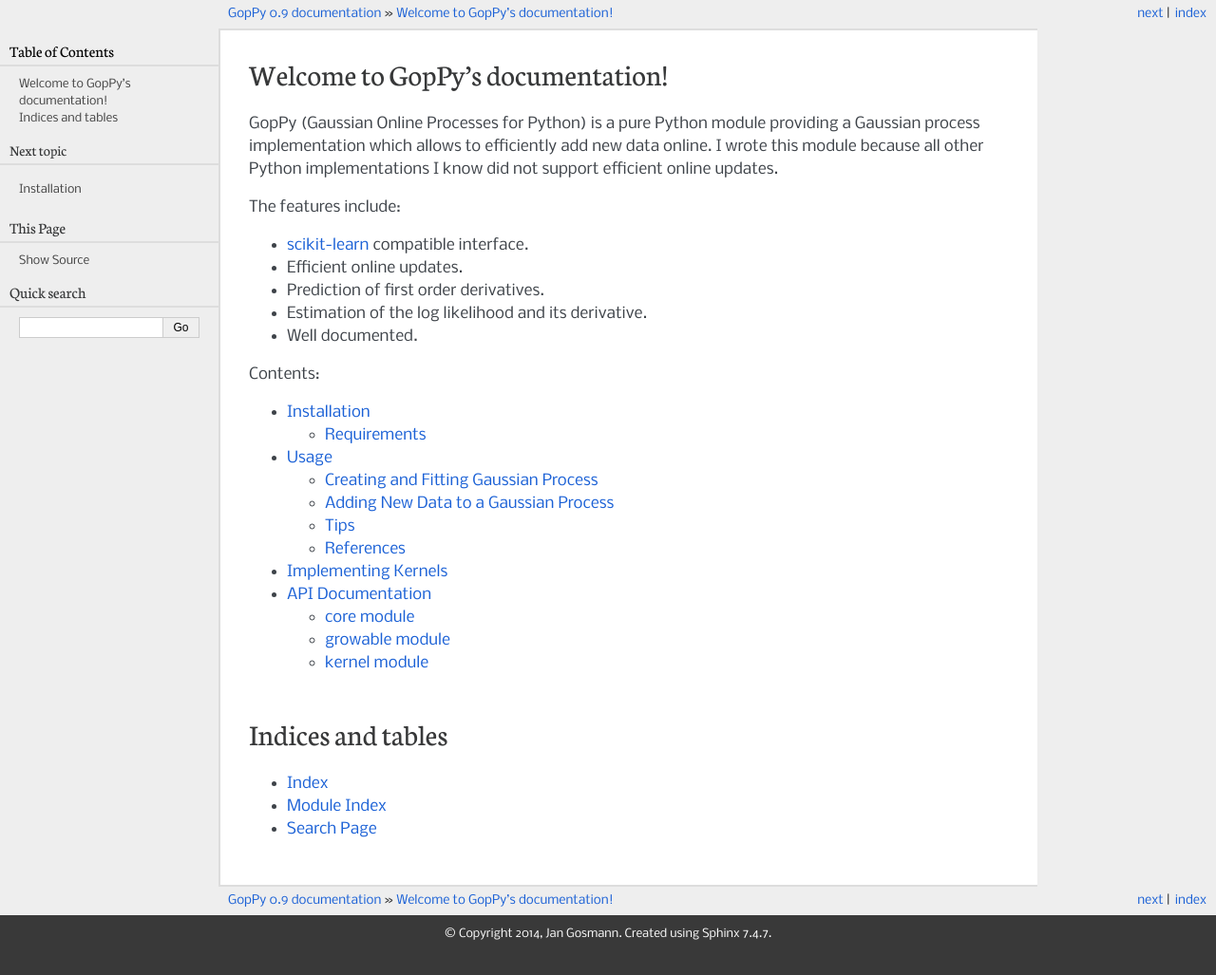
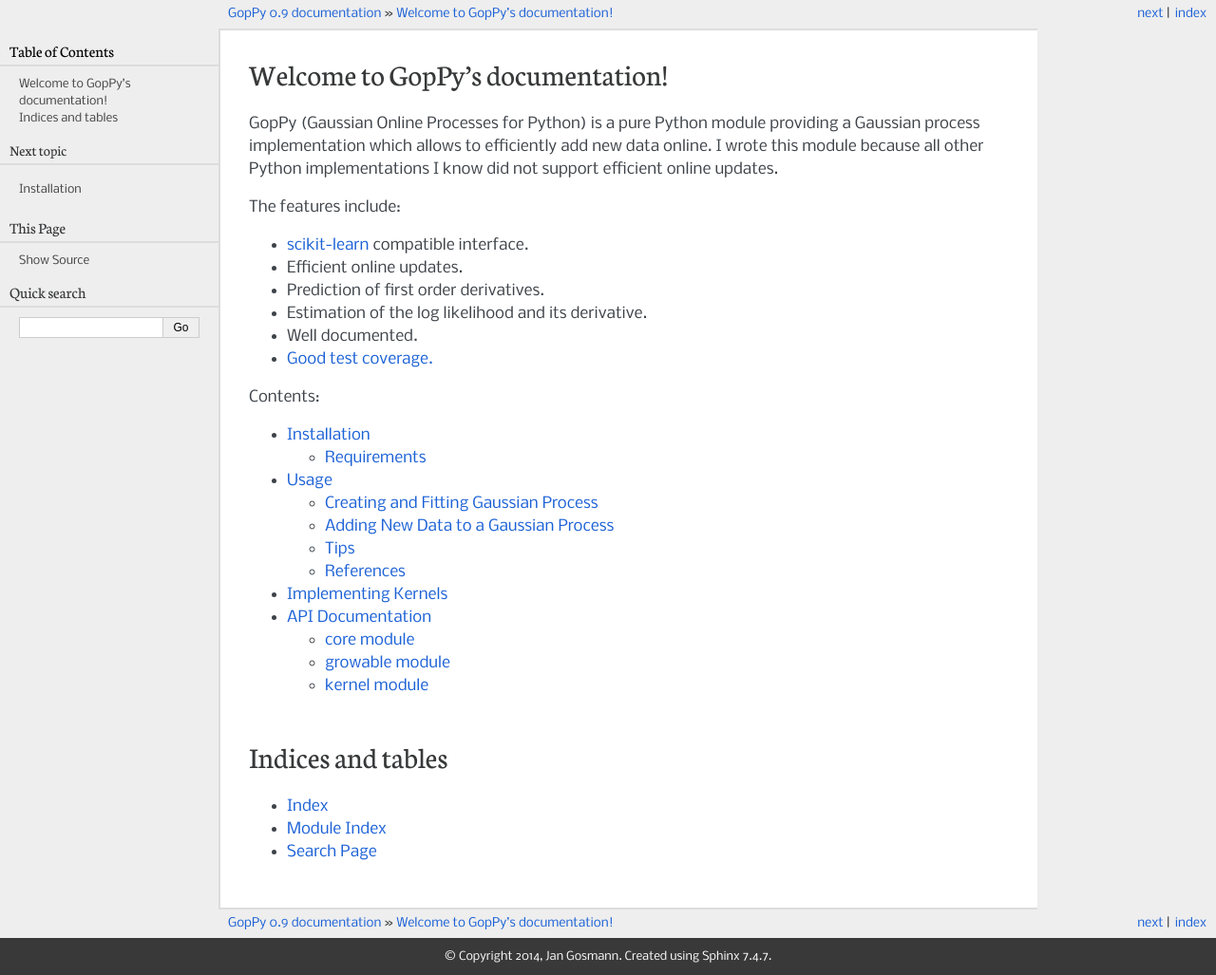
Before and after one commit to jgosmann/goppy, a Sphinx documentation site: the page built from doc/index.rst, in a window 1280 px wide. Shown: the whole page at 95% size. Built offline with Sphinx 7.4.7, drawn with Linux system fonts in a browser that asks for light colours; before the commit the page ends 1003 px from its top, so only the background shows below that.

Commit message:
Mention test coverage in documentation.

```diff
--- a/doc/index.rst
+++ b/doc/index.rst
@@ -18,6 +18,7 @@ The features include:
 * Prediction of first order derivatives.
 * Estimation of the log likelihood and its derivative.
 * Well documented.
+* `Good test coverage. <https://coveralls.io/r/jgosmann/goppy>`_
 
 Contents:
 
```
